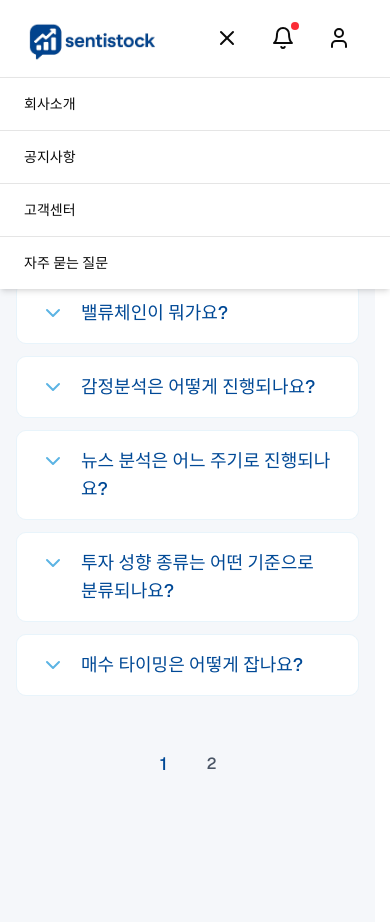
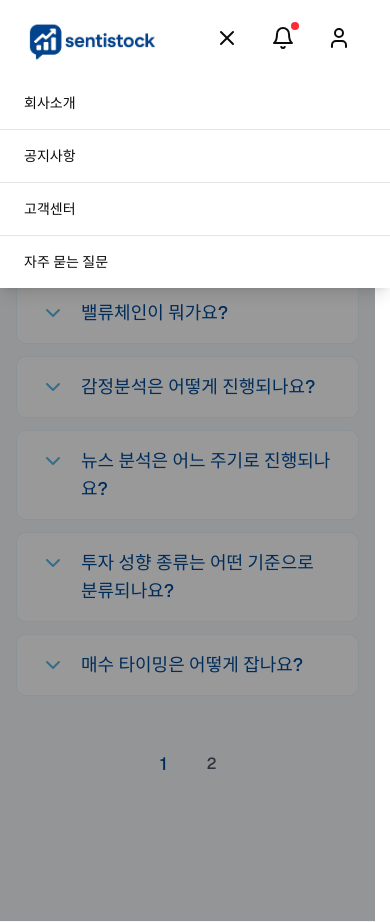
Before and after one commit to lgcns3team/sentistock-FE, a Next.js app: page /faq in a window 390 px wide. Both pictures are taken after a click on the button 227 px from the left and 38 px from the top of the page. Built offline with nearby package versions, Linux system fonts and the light colour scheme.

Commit message:
feat: 모바일 반응형 햄버거 버튼 클릭 시 배경 디자인 수정

```diff
--- a/components/header.tsx
+++ b/components/header.tsx
@@ -20,7 +20,7 @@ export default function Header() {
   return (
     <header className="relative bg-white border-b border-gray-200">
       {/* 헤더 */}
-      <div className="max-w-7xl mx-auto px-4 py-4 flex items-center justify-between">
+      <div className="max-w-7xl mx-auto px-4 py-4 flex items-center justify-between relative z-50">
         {/* Logo */}
         <Link href="/main-page">
           <Image
@@ -55,11 +55,7 @@ export default function Header() {
             onClick={() => setIsMobileMenuOpen(prev => !prev)}
             className="md:hidden p-2 hover:bg-gray-100 rounded-full"
           >
-            {isMobileMenuOpen ? (
-              <X className="w-6 h-6" />
-            ) : (
-              <Menu className="w-6 h-6" />
-            )}
+            {isMobileMenuOpen ? <X className="w-6 h-6" /> : <Menu className="w-6 h-6" />}
           </button>
 
           {/* 알림 */}
@@ -88,24 +84,27 @@ export default function Header() {
               <div className="px-3 py-2 text-sm font-medium border-b">
                 admin 님
               </div>
-
               <DropdownMenuItem asChild>
                 <Link href="/my-page">마이페이지</Link>
               </DropdownMenuItem>
-
               <DropdownMenuItem asChild>
                 <Link href="/favorites">즐겨찾기 목록</Link>
               </DropdownMenuItem>
-
               <DropdownMenuItem>로그아웃</DropdownMenuItem>
             </DropdownMenuContent>
           </DropdownMenu>
         </div>
       </div>
 
-      {/* ✅ 모바일 전체 가로 메뉴 (헤더 끝부터 시작) */}
       {isMobileMenuOpen && (
-        <div className="md:hidden absolute top-full left-0 w-screen bg-white border-t shadow-md z-50">
+        <div
+          className="absolute top-full left-0 w-full h-screen bg-black/40 z-40"
+          onClick={() => setIsMobileMenuOpen(false)}
+        />
+      )}
+
+      {isMobileMenuOpen && (
+        <div className="md:hidden absolute top-full left-0 w-screen bg-white shadow-lg z-50">
           <nav className="flex flex-col divide-y">
             <Link
               href="/service-info"
```
